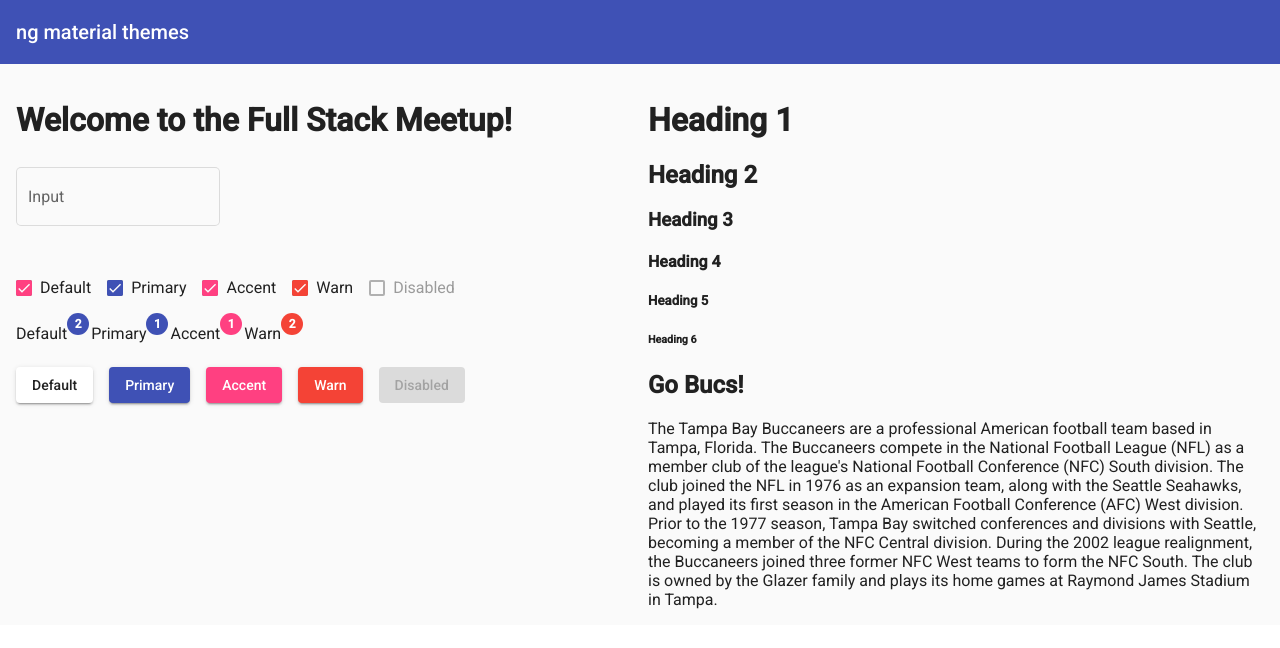
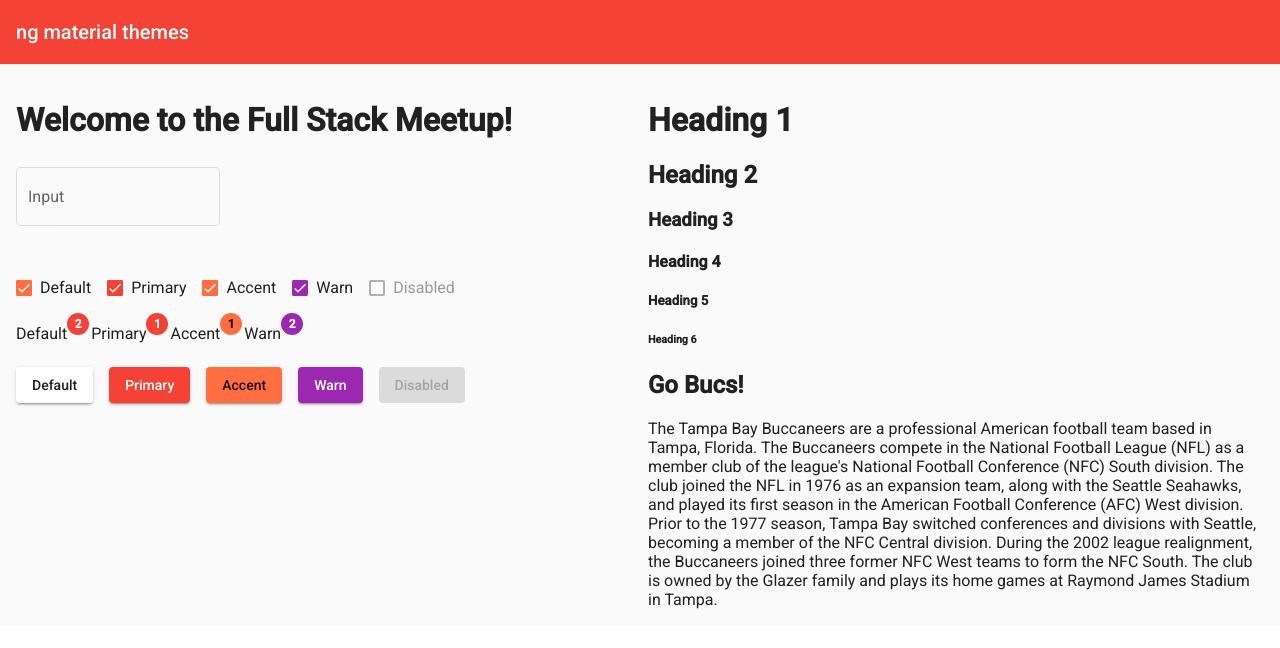
Before and after one commit to JoMallari98/angular-material-themes, an Angular app: page / in a window 1280 px wide. Shown: the top 648 px of the page. Built offline with nearby package versions, Linux system fonts and the light colour scheme.

Commit message:
custom theme

```diff
--- a/src/styles.scss
+++ b/src/styles.scss
@@ -1,4 +1,44 @@
 /* You can add global styles to this file, and also import other style files */
 
-html, body { height: 100%; }
-body { margin: 0; font-family: Roboto, "Helvetica Neue", sans-serif; }
+@import '~@angular/material/theming';
+// Plus imports for other components in your app.
+
+// Include the common styles for Angular Material. We include this here so that you only
+// have to load a single css file for Angular Material in your app.
+// Be sure that you only ever include this mixin once!
+@include mat-core();
+
+// Define the palettes for your theme using the Material Design palettes available in palette.scss
+// (imported above). For each palette, you can optionally specify a default, lighter, and darker
+// hue. Available color palettes: https://material.io/design/color/
+$bucs-primary: mat-palette($mat-red);
+$bucs-accent: mat-palette($mat-deep-orange, A200, A100, A400);
+
+// The warn palette is optional (defaults to red).
+$bucs-warn: mat-palette($mat-purple);
+
+// Create the theme object. A theme consists of configurations for individual
+// theming systems such as `color` or `typography`.
+$bucs-theme: mat-light-theme(
+  (
+    color: (
+      primary: $bucs-primary,
+      accent: $bucs-accent,
+      warn: $bucs-warn,
+    ),
+  )
+);
+
+// Include theme styles for core and each component used in your app.
+// Alternatively, you can import and @include the theme mixins for each component
+// that you are using.
+@include angular-material-theme($bucs-theme);
+
+html,
+body {
+  height: 100%;
+}
+body {
+  margin: 0;
+  font-family: Roboto, 'Helvetica Neue', sans-serif;
+}
```
